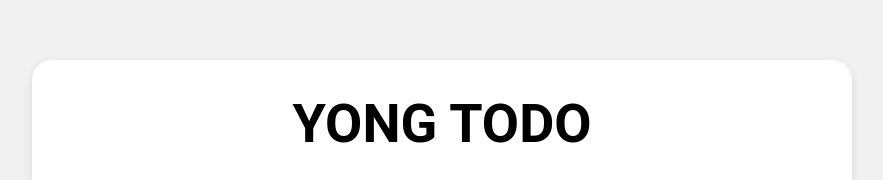
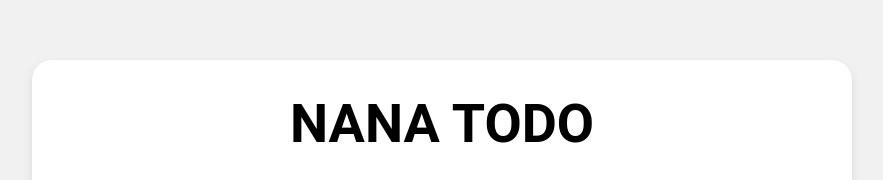
Before and after one commit to kimyena123/UMC-1-typescript, a plain HTML site: page index.html in a window 1280 px wide. Shown: the part 171-351 px from the top of the page, without its empty margins (198-1081 px from the left). Drawn offline with Linux system fonts and the light colour scheme.

Commit message:
이름 변경

```diff
--- a/index.html
+++ b/index.html
@@ -3,12 +3,12 @@
 <head>
   <meta charset="UTF-8" />
   <meta name="viewport" content="width=device-width, initial-scale=1.0" />
-  <title>YONG TODO</title>
+  <title>NANA TODO</title>
   <link rel="stylesheet" href="styles.css" />
 </head>
 <body>
   <div class="todo-container">
-    <h1 class="todo-container__header">YONG TODO</h1>
+    <h1 class="todo-container__header">NANA TODO</h1>
 
     <form id="todo-form" class="todo-container__form">
       <input
```
